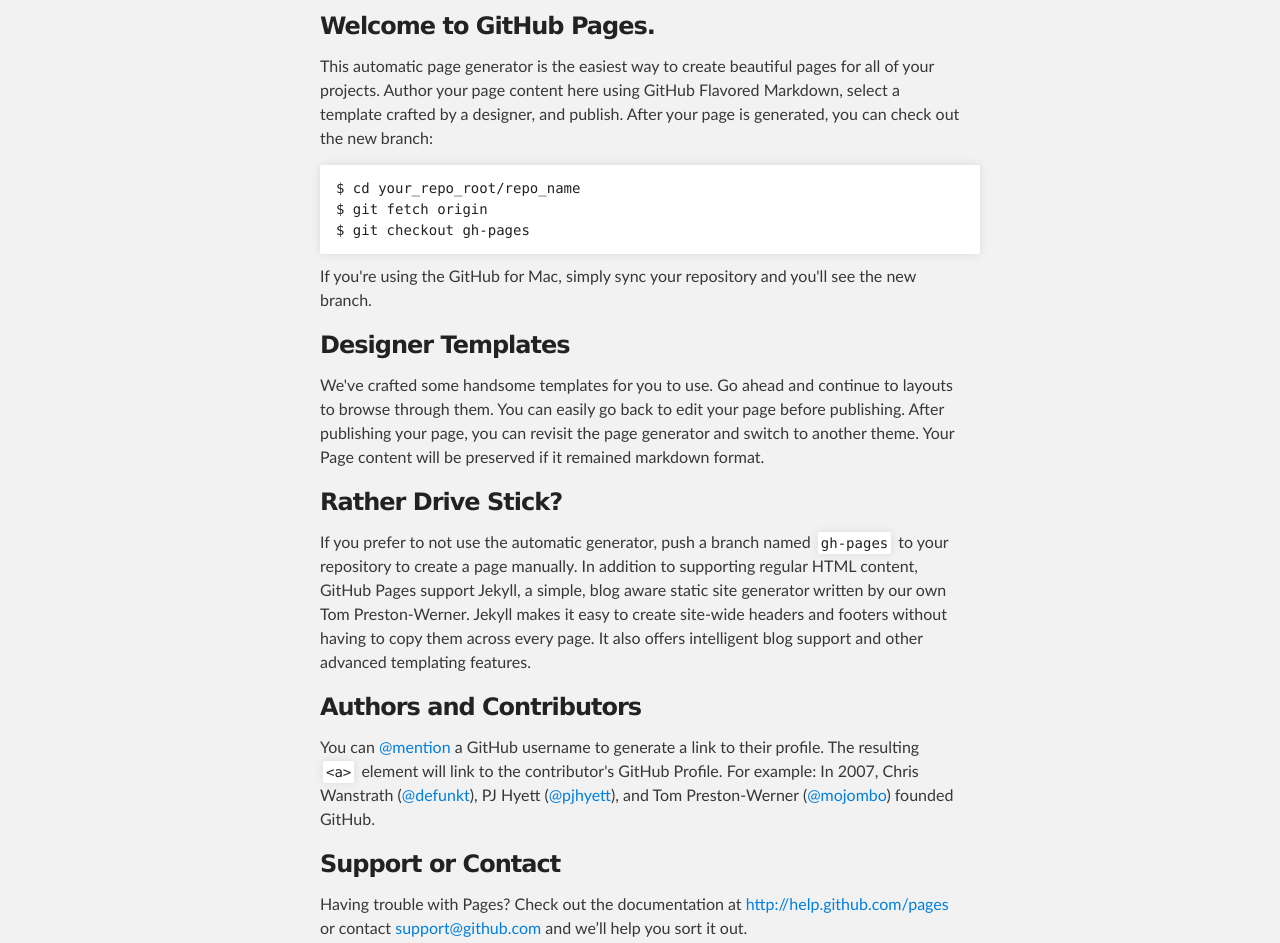
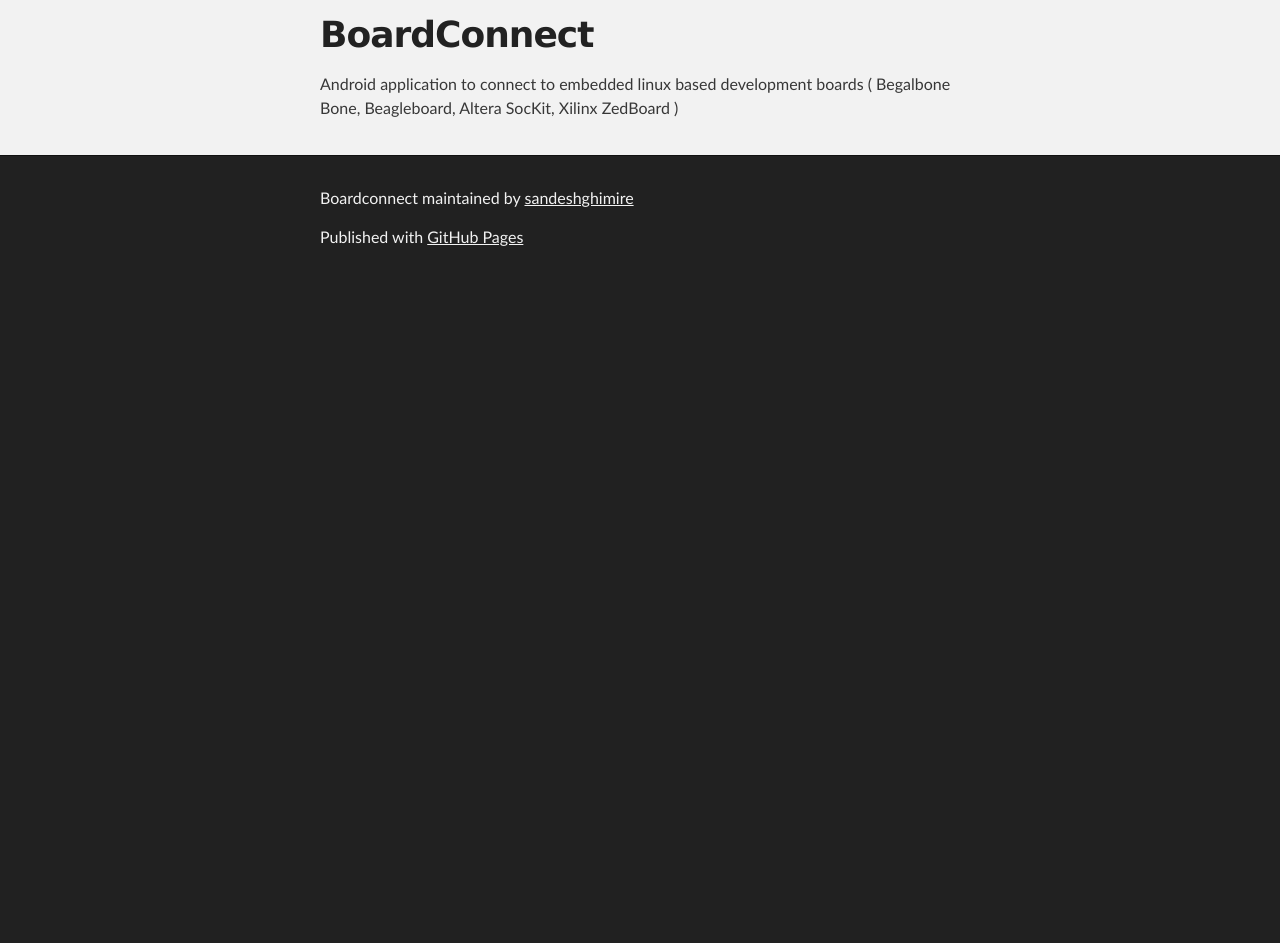
Before and after one commit to sandeshghimire/BoardConnect, a plain HTML site: page index.html in a window 1280 px wide. Shown: the part 324-1267 px from the top of the page. After the commit the page ends 800 px from the top, so only its background shows below. Drawn offline with Linux system fonts and the light colour scheme.

Commit message:
Create gh-pages branch via GitHub

```diff
--- a/index.html
+++ b/index.html
@@ -31,37 +31,10 @@
     <!-- MAIN CONTENT -->
     <div id="main_content_wrap" class="outer">
       <section id="main_content" class="inner">
-        <h3>
-<a name="welcome-to-github-pages" class="anchor" href="#welcome-to-github-pages"><span class="octicon octicon-link"></span></a>Welcome to GitHub Pages.</h3>
+        <h1>
+<a name="boardconnect" class="anchor" href="#boardconnect"><span class="octicon octicon-link"></span></a>BoardConnect</h1>
 
-<p>This automatic page generator is the easiest way to create beautiful pages for all of your projects. Author your page content here using GitHub Flavored Markdown, select a template crafted by a designer, and publish. After your page is generated, you can check out the new branch:</p>
-
-<pre><code>$ cd your_repo_root/repo_name
-$ git fetch origin
-$ git checkout gh-pages
-</code></pre>
-
-<p>If you're using the GitHub for Mac, simply sync your repository and you'll see the new branch.</p>
-
-<h3>
-<a name="designer-templates" class="anchor" href="#designer-templates"><span class="octicon octicon-link"></span></a>Designer Templates</h3>
-
-<p>We've crafted some handsome templates for you to use. Go ahead and continue to layouts to browse through them. You can easily go back to edit your page before publishing. After publishing your page, you can revisit the page generator and switch to another theme. Your Page content will be preserved if it remained markdown format.</p>
-
-<h3>
-<a name="rather-drive-stick" class="anchor" href="#rather-drive-stick"><span class="octicon octicon-link"></span></a>Rather Drive Stick?</h3>
-
-<p>If you prefer to not use the automatic generator, push a branch named <code>gh-pages</code> to your repository to create a page manually. In addition to supporting regular HTML content, GitHub Pages support Jekyll, a simple, blog aware static site generator written by our own Tom Preston-Werner. Jekyll makes it easy to create site-wide headers and footers without having to copy them across every page. It also offers intelligent blog support and other advanced templating features.</p>
-
-<h3>
-<a name="authors-and-contributors" class="anchor" href="#authors-and-contributors"><span class="octicon octicon-link"></span></a>Authors and Contributors</h3>
-
-<p>You can <a href="https://github.com/blog/821" class="user-mention">@mention</a> a GitHub username to generate a link to their profile. The resulting <code>&lt;a&gt;</code> element will link to the contributor's GitHub Profile. For example: In 2007, Chris Wanstrath (<a href="https://github.com/defunkt" class="user-mention">@defunkt</a>), PJ Hyett (<a href="https://github.com/pjhyett" class="user-mention">@pjhyett</a>), and Tom Preston-Werner (<a href="https://github.com/mojombo" class="user-mention">@mojombo</a>) founded GitHub.</p>
-
-<h3>
-<a name="support-or-contact" class="anchor" href="#support-or-contact"><span class="octicon octicon-link"></span></a>Support or Contact</h3>
-
-<p>Having trouble with Pages? Check out the documentation at <a href="http://help.github.com/pages">http://help.github.com/pages</a> or contact <a href="mailto:support@github.com">support@github.com</a> and we’ll help you sort it out.</p>
+<p>Android application to connect to embedded linux based development boards ( Begalbone Bone, Beagleboard, Altera SocKit, Xilinx ZedBoard ) </p>
       </section>
     </div>
 
```
Also changed, not shown: params.json (+1 -1 lines).
